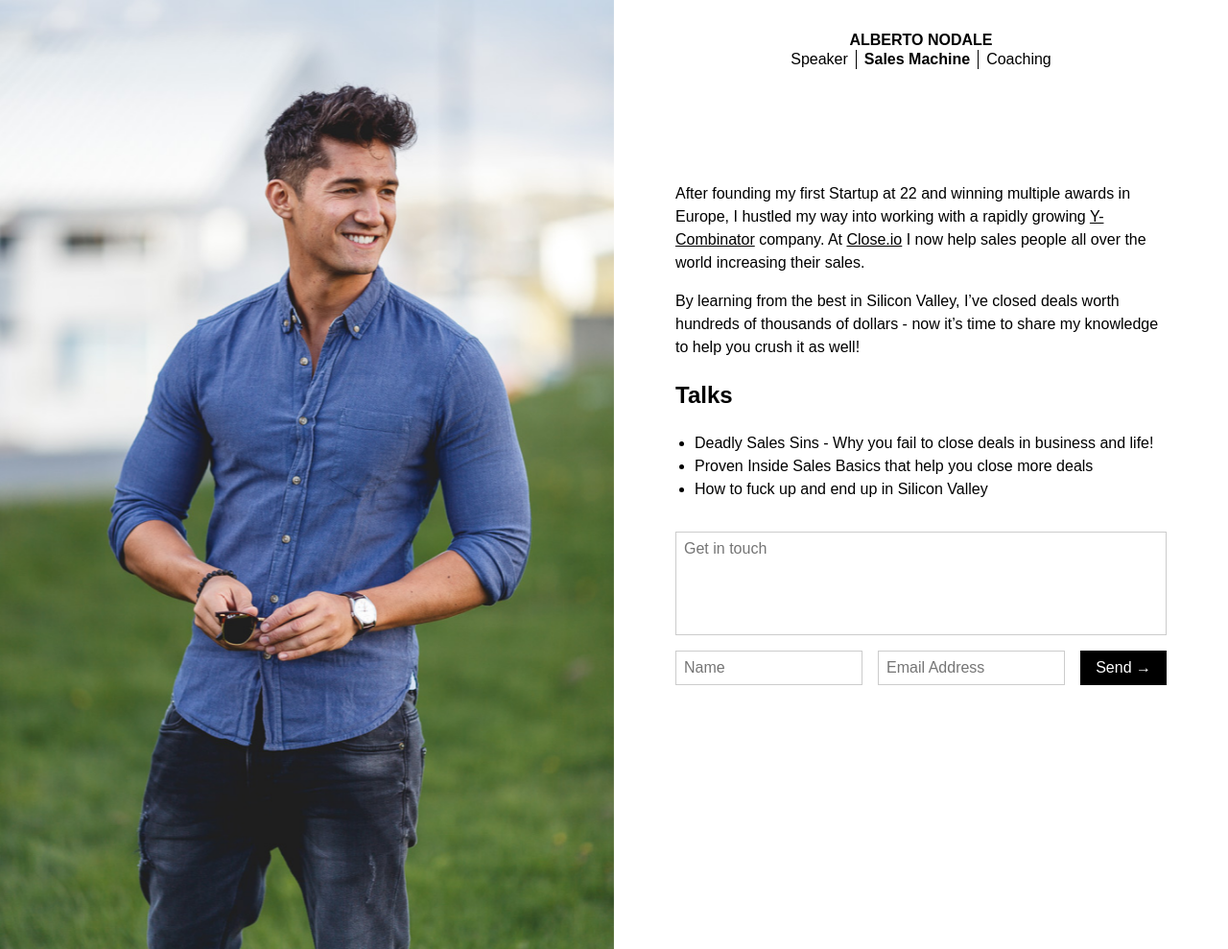
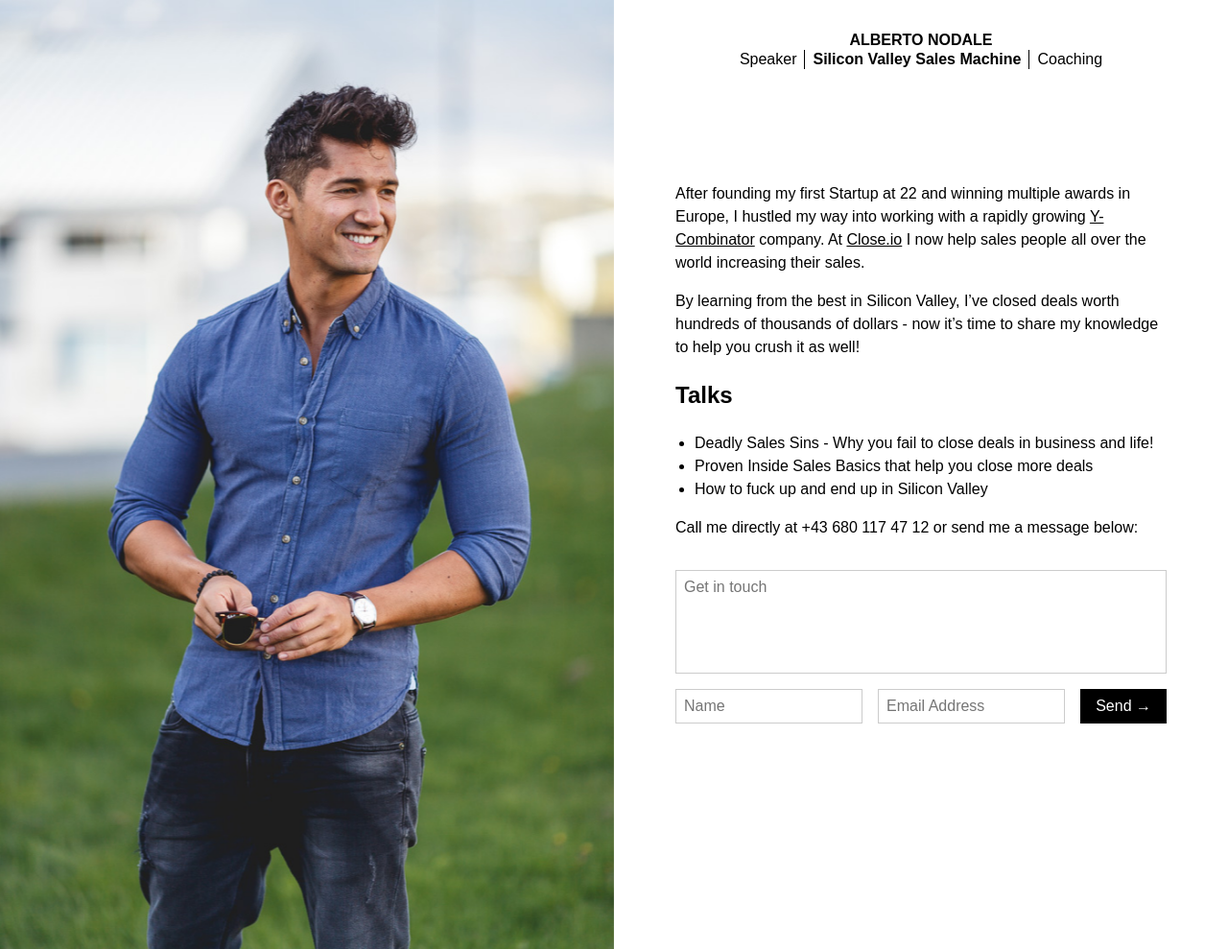
Before and after one commit to Albertonodale/albertonodale.com, a Jekyll site: the page built from index.md, in a window 1280 px wide and 989 px high. Shown: the whole window at 96% size. Built offline with Jekyll 4.4.1, drawn with Linux system fonts in a browser that asks for light colours; nearby versions of some CDN libraries; our own code applies the rules of GitHub Pages for plain Markdown files; a script that is not in the unit is left out.

Commit message:
Update index.md

```diff
--- a/index.md
+++ b/index.md
@@ -7,7 +7,7 @@ title: Alberto Nodale
 # Odd numbered items will be bold
 subtitle:
   - Speaker
-  - Sales Machine
+  - Silicon Valley Sales Machine
   - Coaching
 
 # Big text under the header
@@ -41,3 +41,5 @@ By learning from the best in Silicon Valley, I’ve closed deals worth hundreds
 - Deadly Sales Sins - Why you fail to close deals in business and life!
 - Proven Inside Sales Basics that help you close more deals
 - How to fuck up and end up in Silicon Valley
+
+Call me directly at +43 680 117 47 12 or send me a message below:
```
